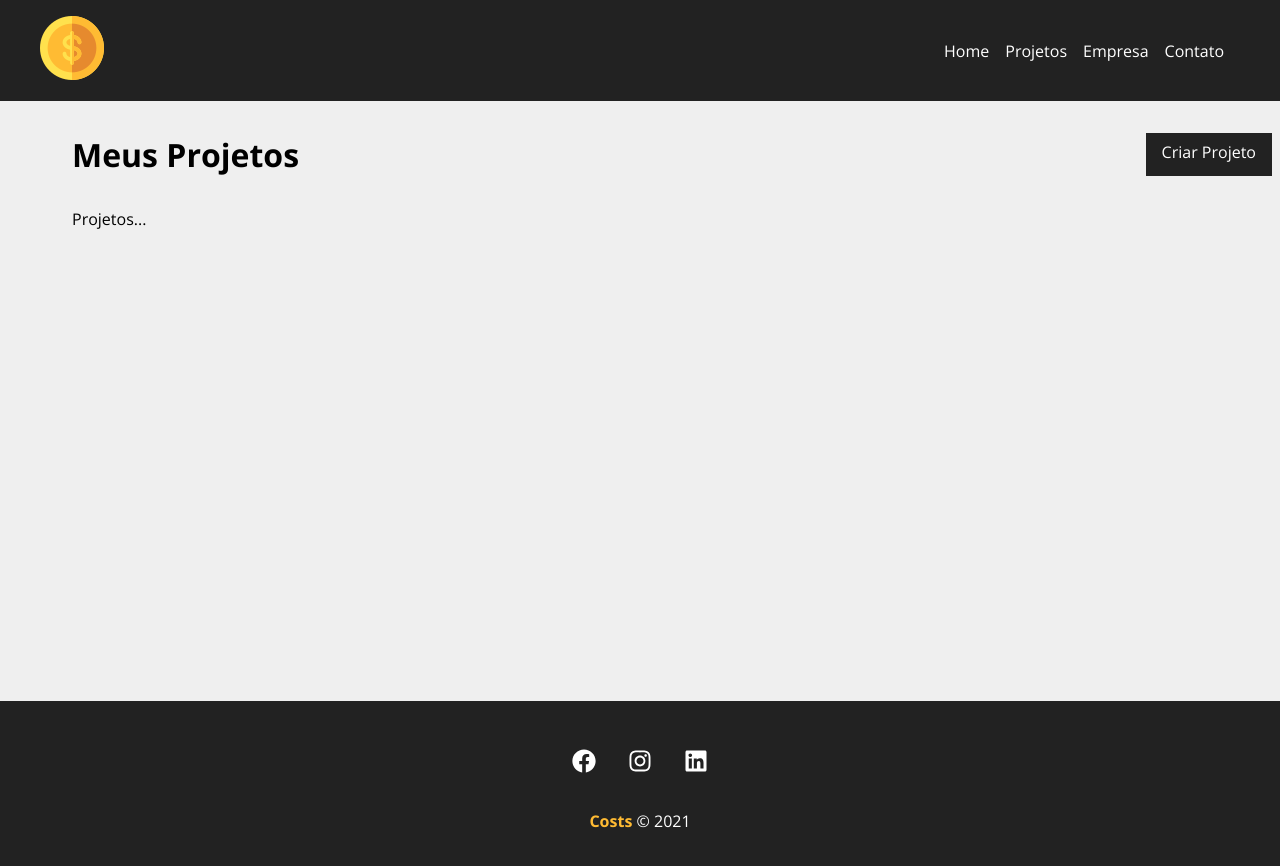
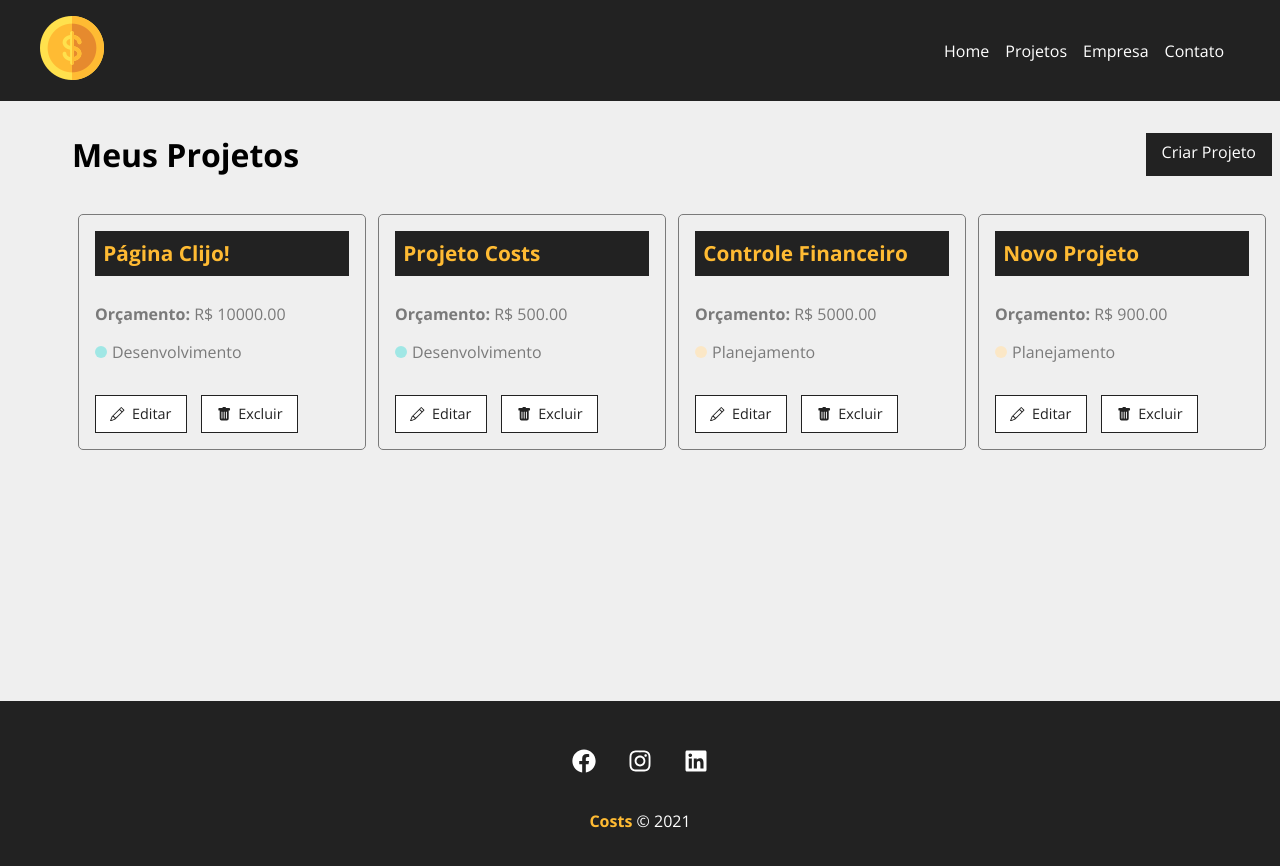
Before and after one commit to ronaldpedra/react_costs, a React (Create React App) app: page /projects in a window 1280 px wide. Shown: the top 866 px of the page. Built offline with nearby package versions, Linux system fonts and the light colour scheme; data requests are answered from the project's data file.

Commit message:
New features

```diff
--- a/db.json
+++ b/db.json
@@ -1,5 +1,50 @@
 {
-  "projects": [],
+  "projects": [
+    {
+      "id": "ac1d",
+      "name": "Página Clijo!",
+      "budget": "10000",
+      "category": {
+        "id": "2",
+        "name": "Desenvolvimento"
+      },
+      "cost": 0,
+      "services": []
+    },
+    {
+      "id": "a900",
+      "name": "Projeto Costs",
+      "budget": "500",
+      "category": {
+        "id": "2",
+        "name": "Desenvolvimento"
+      },
+      "cost": 0,
+      "services": []
+    },
+    {
+      "id": "0753",
+      "name": "Controle Financeiro",
+      "budget": "5000",
+      "category": {
+        "id": "4",
+        "name": "Planejamento"
+      },
+      "cost": 0,
+      "services": []
+    },
+    {
+      "id": "d963",
+      "name": "Novo Projeto",
+      "budget": "900",
+      "category": {
+        "id": "4",
+        "name": "Planejamento"
+      },
+      "cost": 0,
+      "services": []
+    }
+  ],
   "categories": [
     {
       "id": "1",
--- a/src/components/pages/Projects.js
+++ b/src/components/pages/Projects.js
@@ -1,16 +1,37 @@
 import { useLocation } from "react-router-dom"
+import { useState, useEffect } from "react"
+
 import Message from "../layout/Message"
 import Container from "../layout/Container"
 import LinkButton from "../layout/LinkButton"
 import styles from "./Projects.module.css"
+import ProjectCard from "../project/ProjectCard"
 
 function Projects() {
+
+    const [projects, setProjects] = useState([])
 
     const location = useLocation()
     let message = ''
     if (location.state) {
         message = location.state.message
     }
+
+    useEffect(() => {
+
+        fetch('http://localhost:5000/projects', {
+            method: 'GET',
+            headers: {
+                'Content-Type': 'application/json',
+            },
+        })
+            .then(resp => resp.json())
+            .then(data => {
+                console.log(data)
+                setProjects(data)
+            })
+            .catch((err) => console.log(err))
+    }, [])
 
     return (
         <div className={styles.project_container}>
@@ -24,7 +45,16 @@ function Projects() {
             )}
 
             <Container customClass='start'>
-                <p>Projetos...</p>
+                {projects.length > 0 &&
+                    projects.map((project) => (
+                        <ProjectCard
+                            id={project.id}
+                            name={project.name}
+                            budget={project.budget}
+                            category={project.category.name}
+                            key={project.id}
+                        />
+                    ))}
             </Container>
         </div>
     )
--- /dev/null
+++ b/src/components/project/ProjectCard.js
@@ -0,0 +1,28 @@
+import { Link } from "react-router-dom"
+import styles from "./ProjectCard.module.css"
+import { BsPencil, BsFillTrashFill } from "react-icons/bs"
+
+function ProjectCard({ id, name, budget, category, handleRemove }) {
+    return (
+        <div className={styles.project_card}>
+            <h4>{name}</h4>
+            <p>
+                <span>Orçamento:</span> R$ {parseFloat(budget).toFixed(2)}
+            </p>
+            <p className={styles.category_text}>
+                <span className={`${styles[category.toLowerCase()]}`}></span>{category}
+            </p>
+            <div className={styles.project_card_actions}>
+                <Link to='/'>
+                    <BsPencil /> Editar
+                </Link>
+                <button>
+                    <BsFillTrashFill /> Excluir
+                </button>
+            </div>
+        </div>
+
+    )
+}
+
+export default ProjectCard
--- /dev/null
+++ b/src/components/project/ProjectCard.module.css
@@ -0,0 +1,87 @@
+.project_card {
+    padding: 1em;
+    border: 1px solid #7a7a7a;
+    border-radius: 5px;
+    width: 24%;
+    margin: 0.5%;
+}
+
+.project_card h4 {
+    background-color: #222;
+    color: #ffbb33;
+    padding: 0.4em;
+    margin-bottom: 1.3em;
+    font-size: 1.3em;
+}
+
+.project_card p {
+    color: #7a7a7a;
+    margin-bottom: 1em;
+}
+
+.project_card span {
+    font-weight: bold;
+}
+
+.category_text {
+    display: flex;
+    align-items: center;
+}
+
+.category_text span {
+    display: block;
+    width: 12px;
+    height: 12px;
+    border-radius: 50%;
+    background-color: #ccc;
+    margin-right: 5px;
+}
+
+.category_text .infra {
+    background-color: #ffaebc;
+}
+
+.category_text .desenvolvimento {
+    background-color: #a0e7e5;
+}
+
+.category_text .design {
+    background-color: #b4f8c8;
+}
+
+.category_text .planejamento {
+    background-color: #fbe7c6;
+}
+
+.project_card_actions {
+    margin-top: 2em;
+    display: flex;
+    align-items: center;
+}
+
+.project_card_actions a,
+.project_card_actions button {
+    text-decoration: none;
+    /* border: none; */
+    background-color: #fff;
+    color: #222;
+    font-size: .9em;
+    padding: .6em 1em;
+    margin-right: 1em;
+    cursor: pointer;
+    border: 1px solid #222;
+    display: flex;
+    align-items: center;
+    justify-content: center;
+    transition: 0.5s;
+}
+
+.project_card_actions svg {
+    margin-right: .5em;
+}
+
+.project_card_actions a:hover,
+.project_card_actions button:hover {
+    background-color: #222;
+    color: #ffbb33;
+}
```
